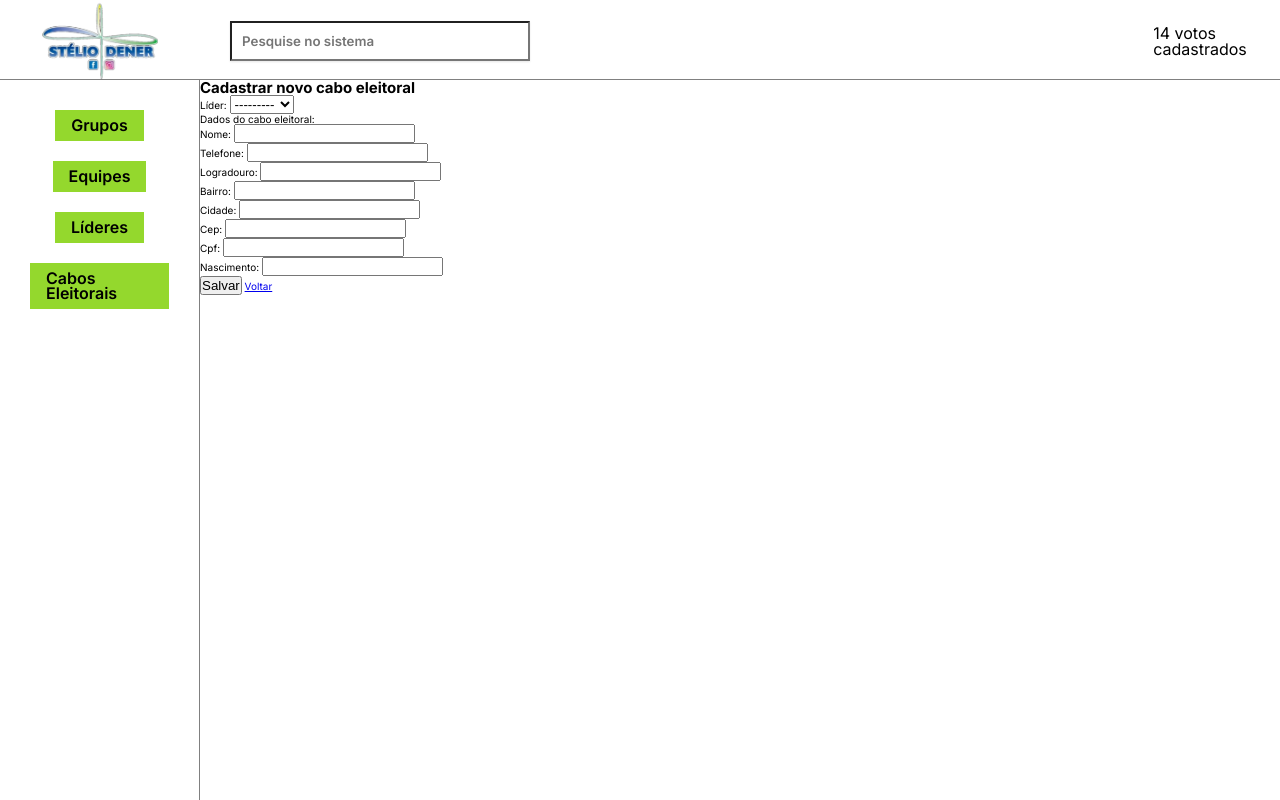
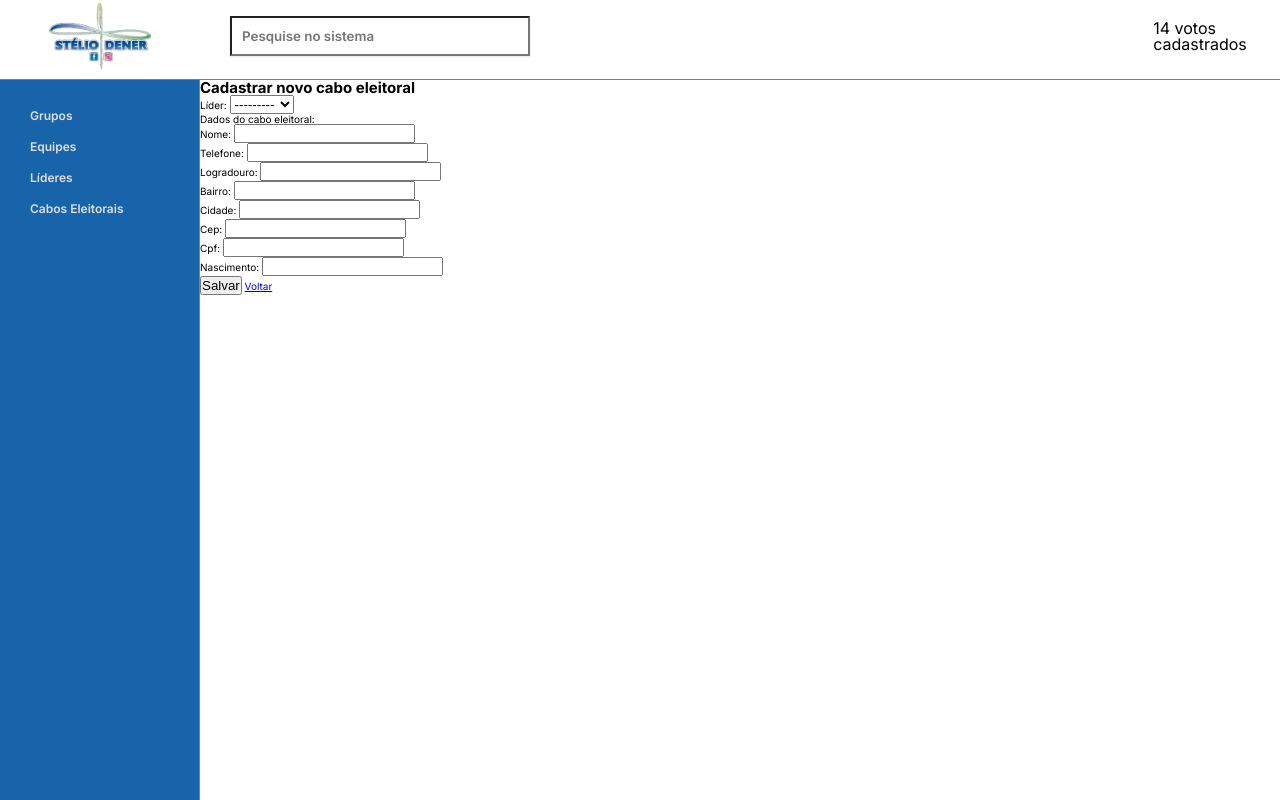
Before and after one commit to projetosGiovanni/crm_votos, a Django app: page /cadastrar-cabo/ in a window 1280 px wide. Run offline with Django 4.2, Linux system fonts and the light colour scheme; data comes from the database, SQL or seed files in the repository.

Commit message:
Alterações nas cores

```diff
--- a/static/styles/general.css
+++ b/static/styles/general.css
@@ -173,14 +173,14 @@
   font-family: inherit;
 
   transition: all 0.3s;
-  background-color: #94d82d;
+  background-color: #40c057;
 
   margin-bottom: 20px;
 }
 
 .btn:hover,
 .btn:active {
-  background-color: #85c229;
+  background-color: #3aad4e;
 }
 
 /* HELPER/SETTINGS CLASSES */
--- a/static/styles/style.css
+++ b/static/styles/style.css
@@ -36,20 +36,42 @@
 }
 
 .logo-img {
-  height: 80px;
+  height: 70px;
 }
 
 /**************************/
 /* MENU */
 /**************************/
 menu {
-  font-size: 1.6rem;
+  font-size: 1.2rem;
   display: flex;
   flex-direction: column;
-  align-items: center;
   padding: 30px;
   /* justify-content: center; */
   border-right: 1px solid gray;
+  background-color: #1864ab;
+}
+
+.menu-btn:link,
+.menu-btn:visited {
+  display: inline-block;
+  text-decoration: none;
+
+  font-weight: 600;
+  line-height: 1rem;
+  border: 0;
+  color: rgb(224, 222, 222);
+
+  border: none;
+  cursor: pointer;
+  font-family: inherit;
+
+  margin-bottom: 20px;
+}
+
+.menu-btn:hover,
+.menu-btn:active {
+  color: white;
 }
 
 /**************************/
--- a/templates/menu.html
+++ b/templates/menu.html
@@ -1,16 +1,16 @@
 <menu>
 
     <div>
-      <a href="{% url 'grupos' %}" class="btn">Grupos</a>
+      <a href="{% url 'grupos' %}" class="menu-btn">Grupos</a>
     </div>
     <div>
-      <a href="{% url 'equipes' %}" class="btn">Equipes</a>
+      <a href="{% url 'equipes' %}" class="menu-btn">Equipes</a>
     </div>
     <div>
-      <a href="{% url 'líderes' %}" class="btn">Líderes</a>
+      <a href="{% url 'líderes' %}" class="menu-btn">Líderes</a>
     </div>
     <div>
-      <a href="{% url 'cabos' %}" class="btn">Cabos Eleitorais</a>
+      <a href="{% url 'cabos' %}" class="menu-btn">Cabos Eleitorais</a>
     </div>
 
 </menu>
```
